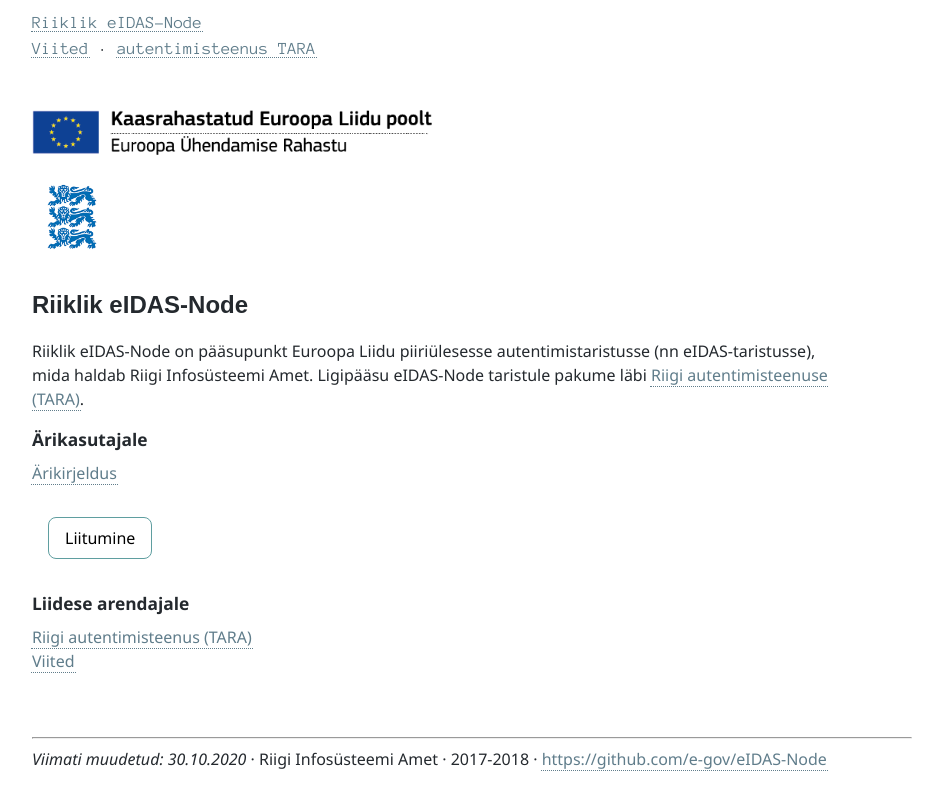
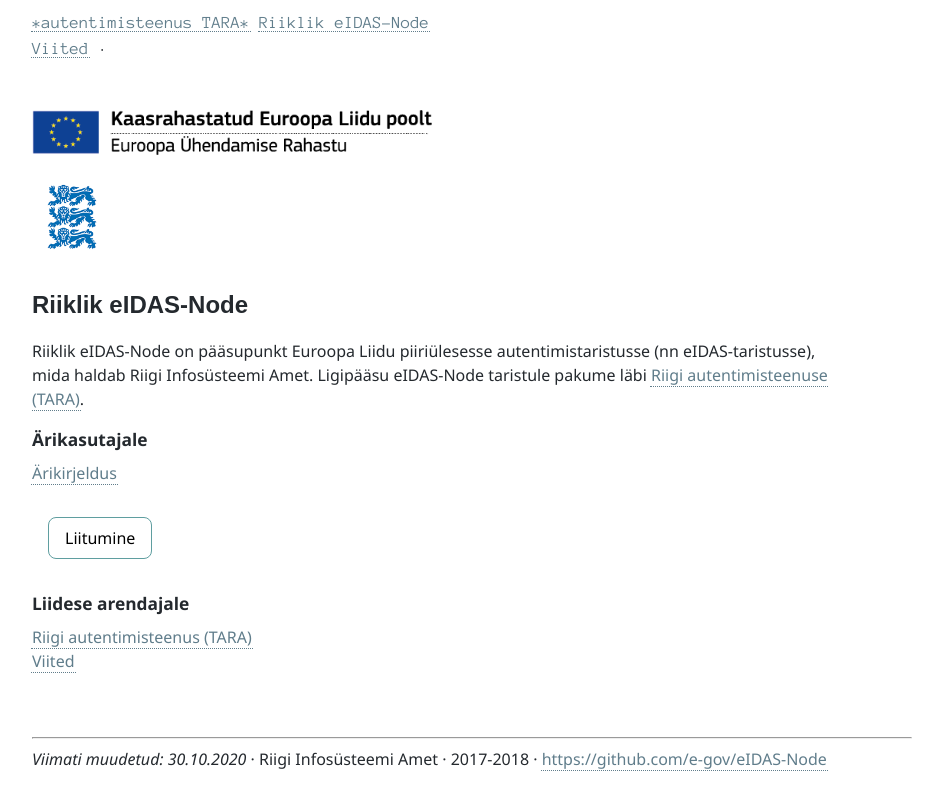
Before and after one commit to e-gov/eIDAS-Node, a Jekyll site: the page built from index.md, in a window 1280 px wide. Shown: the top 810 px of the page, without its empty margins (0-944 px from the left). Built offline with Jekyll 4.4.1, drawn with Linux system fonts in a browser that asks for light colours.

```diff
--- a/_includes/Pais.html
+++ b/_includes/Pais.html
@@ -1,6 +1,6 @@
 <p class='pais'>
+  <a href='https://e-gov.github.io/TARA-Doku/'>*autentimisteenus TARA*</a>
   <a href='{{ site.baseurl }}'>Riiklik eIDAS-Node</a><br>
   <a href='{{ site.baseurl }}/Viited'>Viited</a> ·
-  <a href='https://e-gov.github.io/TARA-Doku/'>autentimisteenus TARA</a>
 </p>
 <p>&nbsp;</p>
```
